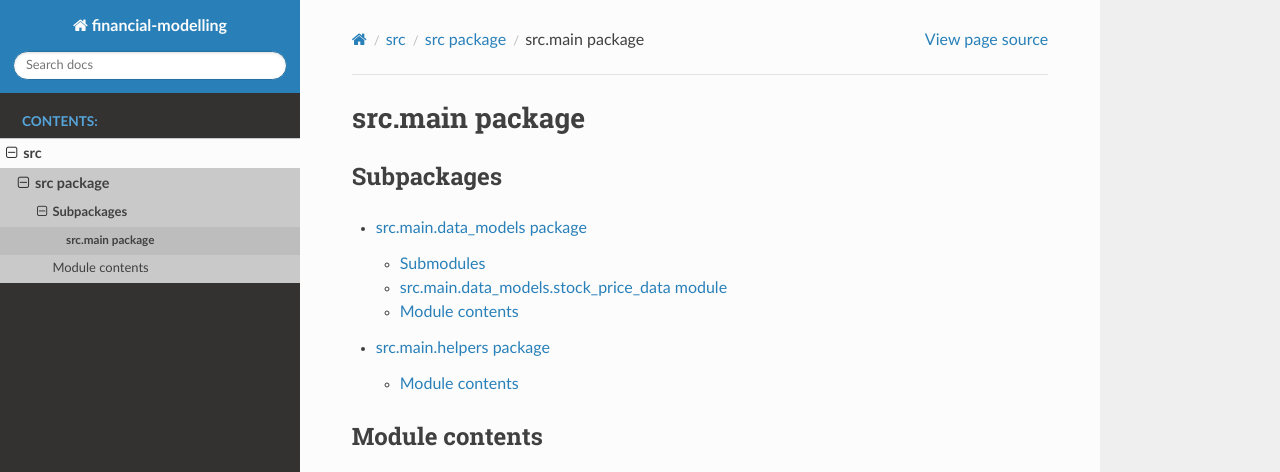
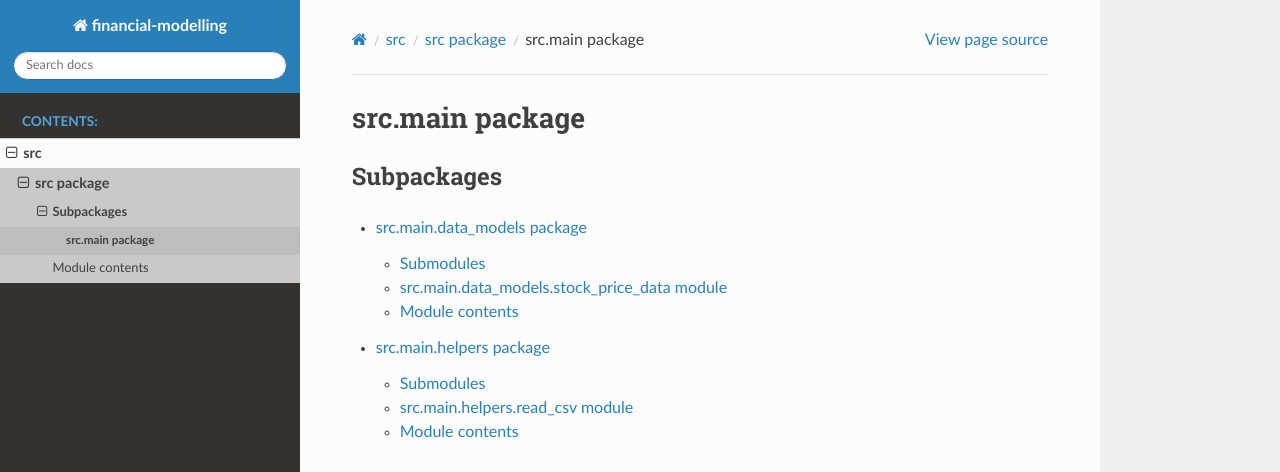
Before and after one commit to calvindotsg/financial-modelling, a Sphinx documentation site: the page built from docs/src.main.rst, in a window 1280 px wide, cut to the strip 0-472 px from the top of the page. Built offline with Sphinx 7.4.7 and the Read the Docs theme 2.0.0, drawn with Linux system fonts in a browser that asks for light colours.

Commit message:
fix redundant submodules listed causing error in Sphinx build

```diff
--- a/docs/src.main.helpers.rst
+++ b/docs/src.main.helpers.rst
@@ -1,5 +1,16 @@
 src.main.helpers package
 ========================
+
+Submodules
+----------
+
+src.main.helpers.read\_csv module
+---------------------------------
+
+.. automodule:: src.main.helpers.read_csv
+   :members:
+   :undoc-members:
+   :show-inheritance:
 
 Module contents
 ---------------
```
